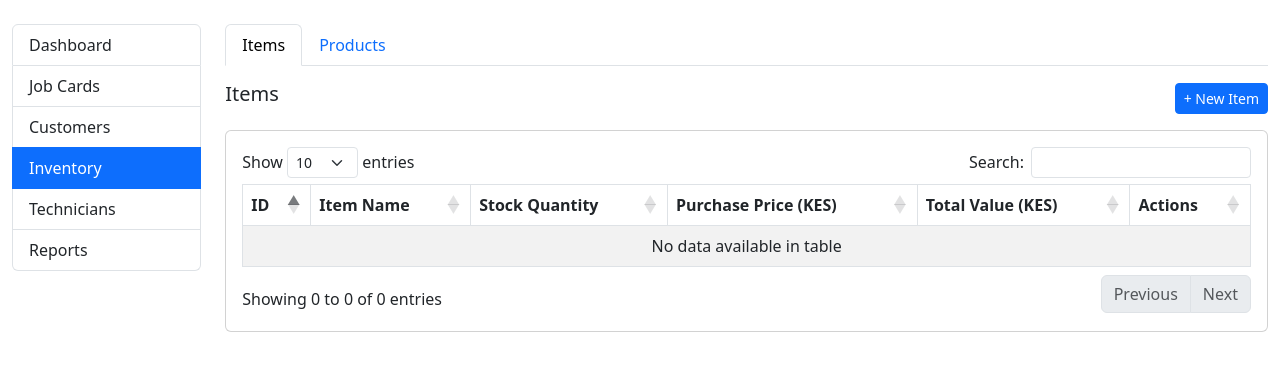
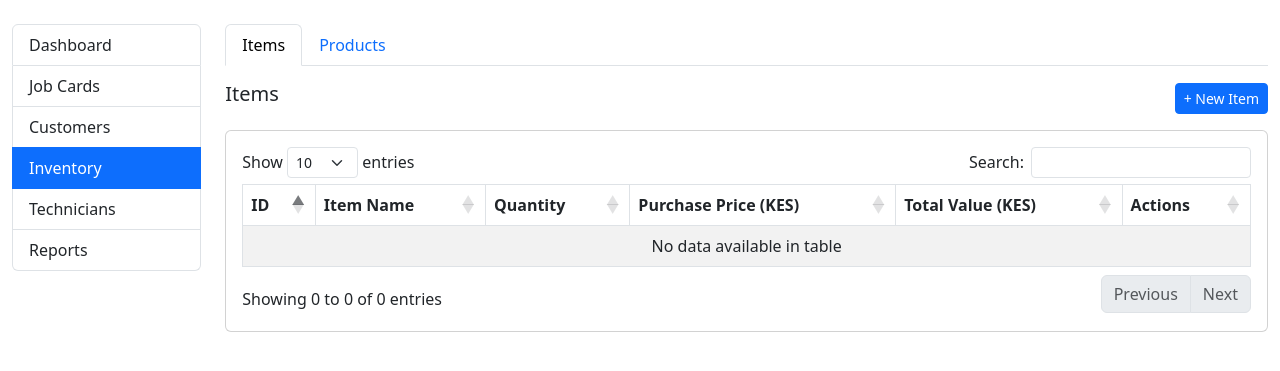
Before and after one commit to lemayian23/CRM-ERP-system, a Flask app: page /inventory in a window 1280 px wide. Shown: the part 56-427 px from the top of the page. Run offline with Flask 3, Linux system fonts and the light colour scheme; the visitor is signed in with stand-in values (Sample User, id 1); data that the repository does not hold is empty; some libraries are stand-ins or nearby versions.

Commit message:
inventory added + routes

```diff
--- a/app.py
+++ b/app.py
@@ -446,9 +446,9 @@ def add_item():
     conn = get_db()
     cursor = conn.cursor()
     cursor.execute("""
-        INSERT INTO tbl_item (item_name, stock_qty, auto_purchase_price)
+        INSERT INTO tbl_item (item_name, quantity, purchase_price)
         VALUES (%s, %s, %s)
-    """, (request.form['item_name'], request.form['stock_qty'], request.form['auto_purchase_price']))
+    """, (request.form['item_name'], request.form['quantity'], request.form['purchase_price']))
     conn.commit()
     cursor.close()
     conn.close()
@@ -465,7 +465,7 @@ def add_product():
     cursor.execute("""
         INSERT INTO tbl_product (product_name, quantity, purchase_price)
         VALUES (%s, %s, %s)
-    """, (request.form['name'], request.form['stock_qty'], request.form['auto_purchase_price']))
+    """, (request.form['product_name'], request.form['quantity'], request.form['purchase_price']))
     conn.commit()
     cursor.close()
     conn.close()
--- a/templates/inventory.html
+++ b/templates/inventory.html
@@ -50,7 +50,7 @@
                                         <tr>
                                             <th>ID</th>
                                             <th>Item Name</th>
-                                            <th>Stock Quantity</th>
+                                            <th>Quantity</th>
                                             <th>Purchase Price (KES)</th>
                                             <th>Total Value (KES)</th>
                                             <th>Actions</th>
@@ -61,15 +61,15 @@
                                         <tr>
                                             <td>{{ item.item_id }}</td>
                                             <td>{{ item.item_name }}</td>
-                                            <td>{{ item.stock_qty or 0 }}</td>
-                                            <td>{{ "{:,.2f}".format(item.auto_purchase_price or 0) }}</td>
-                                            <td>{{ "{:,.2f}".format((item.stock_qty or 0) * (item.auto_purchase_price or 0)) }}</td>
+                                            <td>{{ item.quantity or 0 }}</td>
+                                            <td>{{ "{:,.2f}".format(item.purchase_price or 0) }}</td>
+                                            <td>{{ "{:,.2f}".format((item.quantity or 0) * (item.purchase_price or 0)) }}</td>
                                             <td>
                                                 <button class="btn btn-sm btn-warning edit-item"
                                                         data-id="{{ item.item_id }}"
                                                         data-name="{{ item.item_name }}"
-                                                        data-qty="{{ item.stock_qty }}"
-                                                        data-price="{{ item.auto_purchase_price }}">Edit</button>
+                                                        data-qty="{{ item.quantity }}"
+                                                        data-price="{{ item.purchase_price }}">Edit</button>
                                             </td>
                                         </tr>
                                         {% endfor %}
@@ -92,7 +92,7 @@
                                         <tr>
                                             <th>ID</th>
                                             <th>Product Name</th>
-                                            <th>Stock Quantity</th>
+                                            <th>Quantity</th>
                                             <th>Purchase Price (KES)</th>
                                             <th>Total Value (KES)</th>
                                             <th>Actions</th>
@@ -102,16 +102,16 @@
                                         {% for product in products %}
                                         <tr>
                                             <td>{{ product.product_id }}</td>
-                                            <td>{{ product.name }}</td>
-                                            <td>{{ product.stock_qty or 0 }}</td>
-                                            <td>{{ "{:,.2f}".format(product.auto_purchase_price or 0) }}</td>
-                                            <td>{{ "{:,.2f}".format((product.stock_qty or 0) * (product.auto_purchase_price or 0)) }}</td>
+                                            <td>{{ product.product_name }}</td>
+                                            <td>{{ product.quantity or 0 }}</td>
+                                            <td>{{ "{:,.2f}".format(product.purchase_price or 0) }}</td>
+                                            <td>{{ "{:,.2f}".format((product.quantity or 0) * (product.purchase_price or 0)) }}</td>
                                             <td>
                                                 <button class="btn btn-sm btn-warning edit-product"
                                                         data-id="{{ product.product_id }}"
-                                                        data-name="{{ product.name }}"
-                                                        data-qty="{{ product.stock_qty }}"
-                                                        data-price="{{ product.auto_purchase_price }}">Edit</button>
+                                                        data-name="{{ product.product_name }}"
+                                                        data-qty="{{ product.quantity }}"
+                                                        data-price="{{ product.purchase_price }}">Edit</button>
                                             </td>
                                         </tr>
                                         {% endfor %}
@@ -140,12 +140,12 @@
                             <input type="text" name="item_name" class="form-control" required>
                         </div>
                         <div class="mb-3">
-                            <label class="form-label">Stock Quantity</label>
-                            <input type="number" name="stock_qty" class="form-control" value="0">
+                            <label class="form-label">Quantity</label>
+                            <input type="number" name="quantity" class="form-control" value="0">
                         </div>
                         <div class="mb-3">
                             <label class="form-label">Purchase Price (KES)</label>
-                            <input type="number" step="0.01" name="auto_purchase_price" class="form-control" value="0">
+                            <input type="number" step="0.01" name="purchase_price" class="form-control" value="0">
                         </div>
                     </div>
                     <div class="modal-footer">
@@ -169,15 +169,15 @@
                     <div class="modal-body">
                         <div class="mb-3">
                             <label class="form-label">Product Name</label>
-                            <input type="text" name="name" class="form-control" required>
+                            <input type="text" name="product_name" class="form-control" required>
                         </div>
                         <div class="mb-3">
-                            <label class="form-label">Stock Quantity</label>
-                            <input type="number" name="stock_qty" class="form-control" value="0">
+                            <label class="form-label">Quantity</label>
+                            <input type="number" name="quantity" class="form-control" value="0">
                         </div>
                         <div class="mb-3">
                             <label class="form-label">Purchase Price (KES)</label>
-                            <input type="number" step="0.01" name="auto_purchase_price" class="form-control" value="0">
+                            <input type="number" step="0.01" name="purchase_price" class="form-control" value="0">
                         </div>
                     </div>
                     <div class="modal-footer">
```
